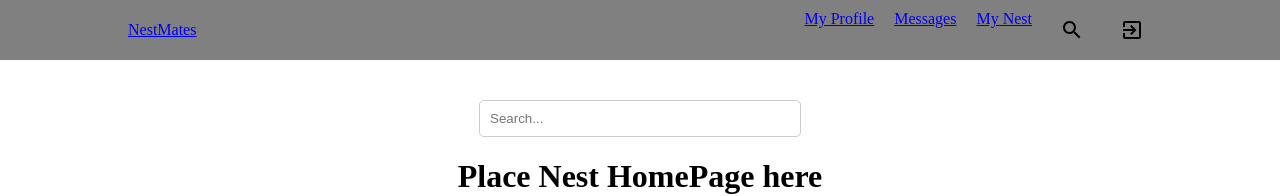
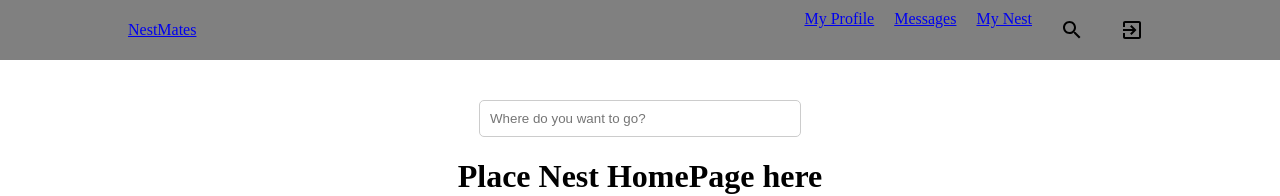
Before and after one commit to icp049/reusable_chatApp, a React (Create React App) app: page / in a window 1280 px wide. Shown: the top 196 px of the page. Built offline with nearby package versions, Linux system fonts and the light colour scheme; no server answers.

Commit message:
placeholder edit

```diff
--- a/src/pages/LandingPage.jsx
+++ b/src/pages/LandingPage.jsx
@@ -34,7 +34,7 @@ const LandingPage = () => {
             <div style={{ display: "flex", justifyContent: "center", alignItems: "center", marginTop: "100px" }}>
                 <input
                     type="text"
-                    placeholder="Search..."
+                    placeholder="Where do you want to go?"
                     style={{
                         padding: "10px",
                         borderRadius: "5px",
```
